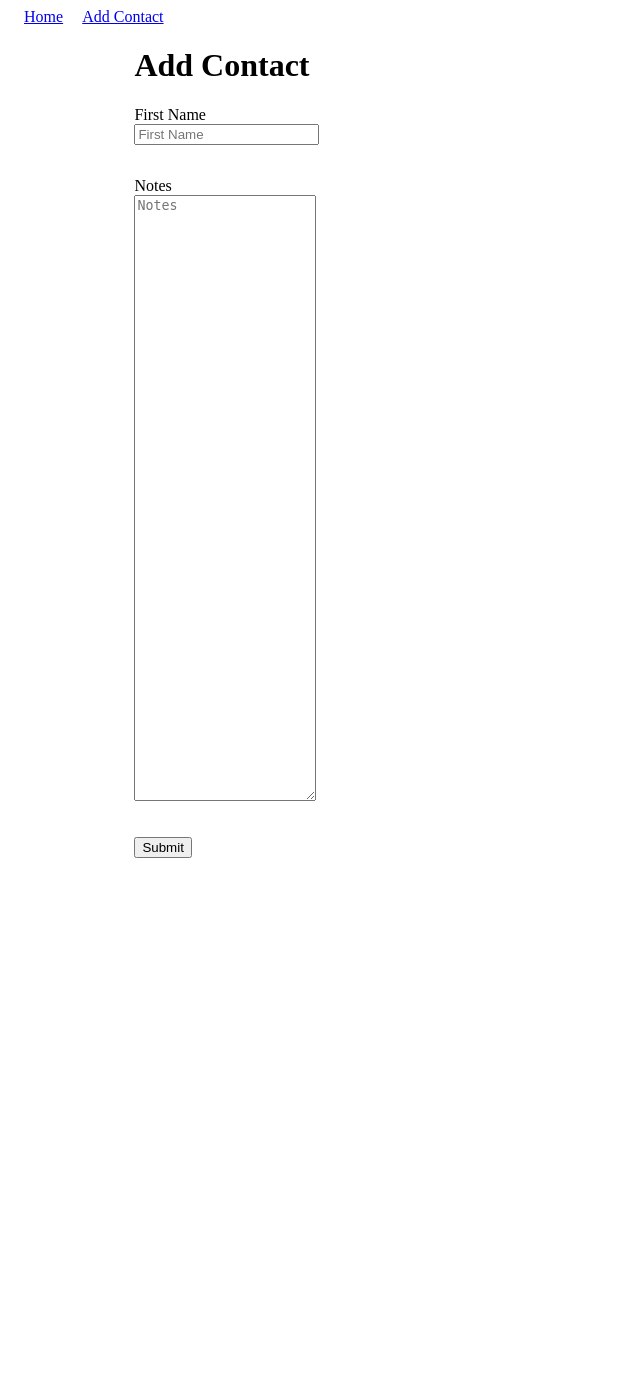
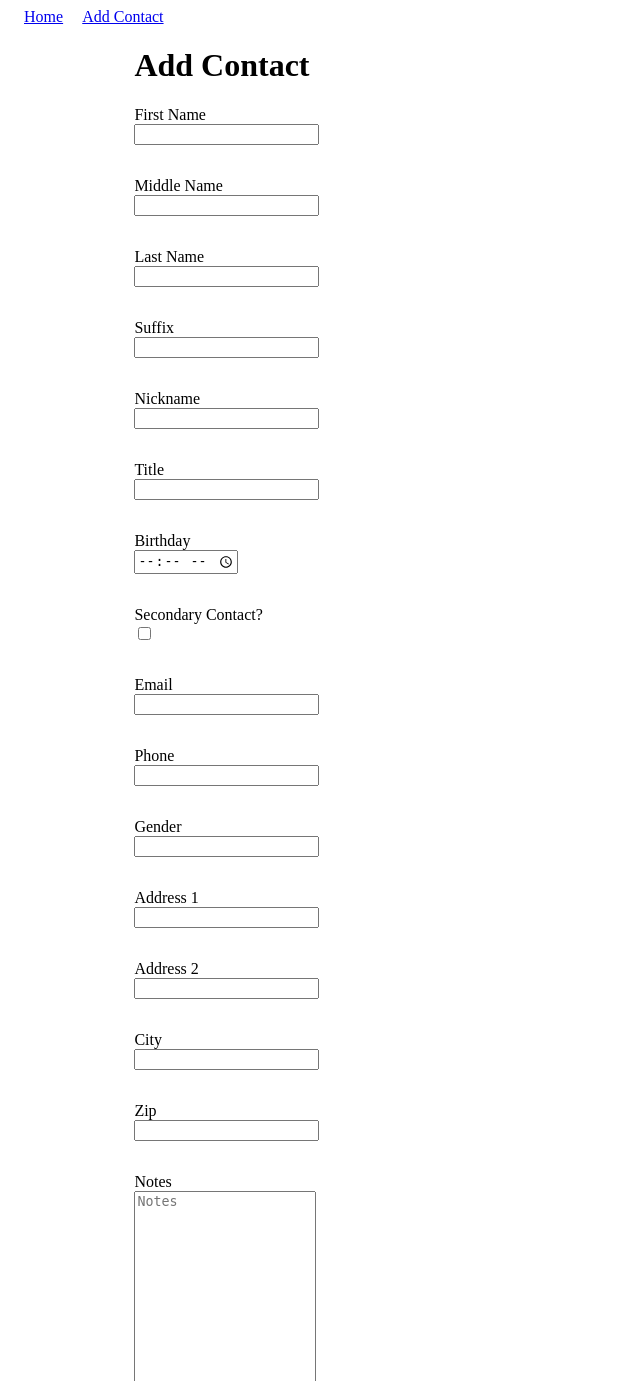
Before and after one commit to smythp/yolodex, a Flask app: page /add/contact in a window 1280 px wide. Shown: the top 1381 px of the page, without its empty margins (0-640 px from the left). Before the commit the page ends 858 px from the top, so only its background shows below. Run offline with Flask 2, Linux system fonts and the light colour scheme; some libraries are stand-ins or nearby versions.

Commit message:
Reordered fields in add contact form

```diff
--- a/yolodex/forms.py
+++ b/yolodex/forms.py
@@ -6,10 +6,6 @@ from datetime import datetime
 
 
 class CreateContactForm(Form):
-
-    name = StringField('Name', [
-        validators.DataRequired(),
-        ])
 
     first_name = StringField('First Name', [
         validators.DataRequired(),
@@ -21,7 +17,7 @@ class CreateContactForm(Form):
     ])
 
 
-    secondary = BooleanField('Birthday', [
+    secondary = BooleanField('Secondary Contact?', [
            validators.DataRequired(),
        ])
 
@@ -30,15 +26,15 @@ class CreateContactForm(Form):
     ])
 
 
-    firstname = StringField('First Name', [
+    first_name = StringField('First Name', [
         validators.DataRequired(),
     ])
 
-    lastname = StringField('Last Name', [
+    last_name = StringField('Last Name', [
         validators.DataRequired(),
     ])
 
-    middleName = StringField('Middle Name', [
+    middle_name = StringField('Middle Name', [
         validators.DataRequired(),
     ])
 
--- a/yolodex/templates/add_contact.html
+++ b/yolodex/templates/add_contact.html
@@ -10,7 +10,26 @@
 
   <form method="POST">
 
-    {{ render_field(form.first_name, class="input", placeholder="First Name") }}
+    {{ render_field(form.first_name, class="input") }}
+    {{ render_field(form.middle_name, class="input") }}
+    {{ render_field(form.last_name, class="input") }}
+    {{ render_field(form.suffix, class="input") }}
+    {{ render_field(form.nickname, class="input") }}
+    {{ render_field(form.title, class="input") }}
+    {{ render_field(form.birthday, class="input") }}
+    {{ render_field(form.secondary, class="input") }}
+    {{ render_field(form.email, class="input") }}
+    {{ render_field(form.phone, class="input") }}
+    {{ render_field(form.gender, class="input") }}
+    {{ render_field(form.address_1, class="input") }}
+    {{ render_field(form.address_2, class="input") }}
+    {{ render_field(form.city, class="input") }}
+    {{ render_field(form.zip, class="input") }}
+
+
+
+
+
 
     {{ render_field(form.notes, rows="40", class="textarea is-large", placeholder="Notes") }}
 
--- a/yolodex/templates/navigation.html
+++ b/yolodex/templates/navigation.html
@@ -1,4 +1,4 @@
 <nav>
-  <a href="index.html">Home</a>
+  <a href="{{ url_for('index') }}">Home</a>
   <a href="{{ url_for('add_contact') }}">Add Contact</a>
 </nav>
```
Also changed, not shown: yolodex/templates/index.html (+8 -1 lines).
